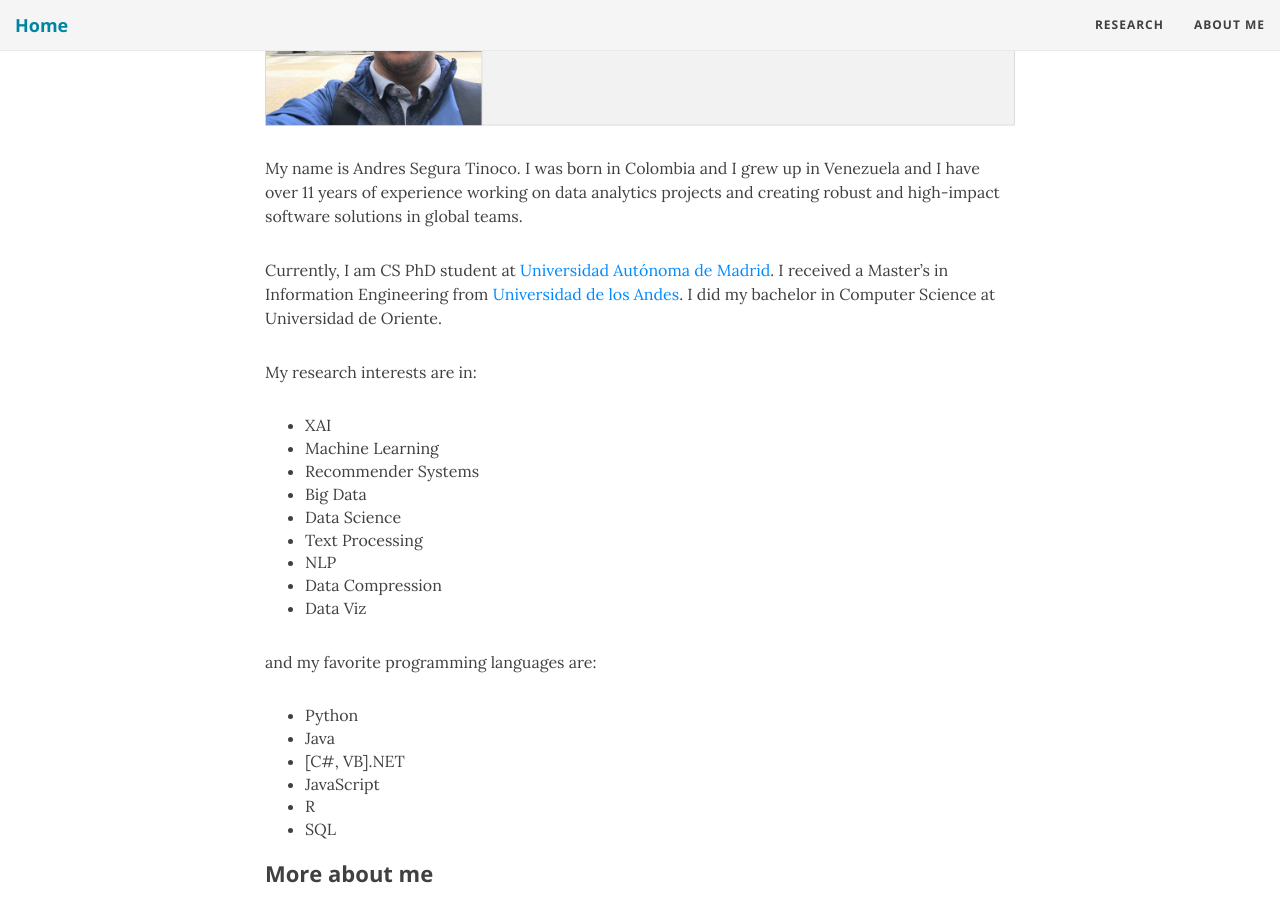
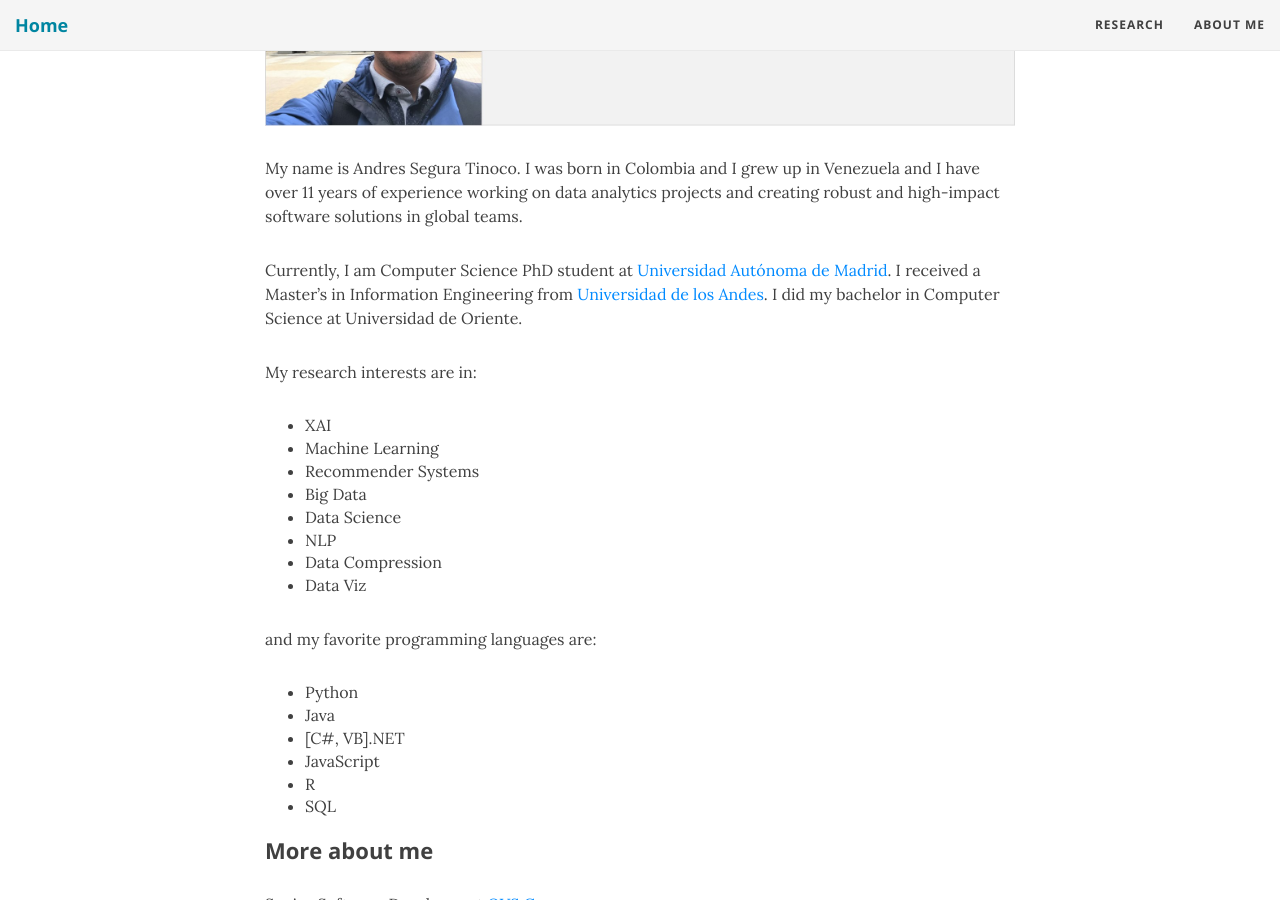
Before and after one commit to ansegura7/ansegura7.github.io, a Jekyll site: the page built from aboutme.md, in a window 1280 px wide and 900 px high, scrolled down 370 px. Built offline with Jekyll 4.4.1, drawn with Linux system fonts in a browser that asks for light colours; nearby versions of some CDN libraries.

Commit message:
Update aboutme.md
Minor changes.

```diff
--- a/aboutme.md
+++ b/aboutme.md
@@ -8,7 +8,7 @@ subtitle: Code and family
 
 My name is Andres Segura Tinoco. I was born in Colombia and I grew up in Venezuela and I have over 11 years of experience working on data analytics projects and creating robust and high-impact software solutions in global teams.
 
-Currently, I am CS PhD student at <a href="http://www.uam.es/EscuelaDoctorado/Programa-de-Doctorado-en-Ingenier%C3%ADa-Inform%C3%A1tica-/1446711329597.htm?language=en_GB&nDept=2&pid=1446711296967&pidDept=1446711297278" target="_blank">Universidad Autónoma de Madrid</a>. I received a Master's in Information Engineering from <a href="https://sistemas.uniandes.edu.co/es/mine" target="_blank">Universidad de los Andes</a>. I did my bachelor in Computer Science at Universidad de Oriente.
+Currently, I am Computer Science PhD student at <a href="http://www.uam.es/EscuelaDoctorado/Programa-de-Doctorado-en-Ingenier%C3%ADa-Inform%C3%A1tica-/1446711329597.htm?language=en_GB&nDept=2&pid=1446711296967&pidDept=1446711297278" target="_blank">Universidad Autónoma de Madrid</a>. I received a Master's in Information Engineering from <a href="https://sistemas.uniandes.edu.co/es/mine" target="_blank">Universidad de los Andes</a>. I did my bachelor in Computer Science at Universidad de Oriente.
 
 My research interests are in:
 - XAI
@@ -16,7 +16,6 @@ My research interests are in:
 - Recommender Systems
 - Big Data
 - Data Science
-- Text Processing
 - NLP
 - Data Compression
 - Data Viz
```
